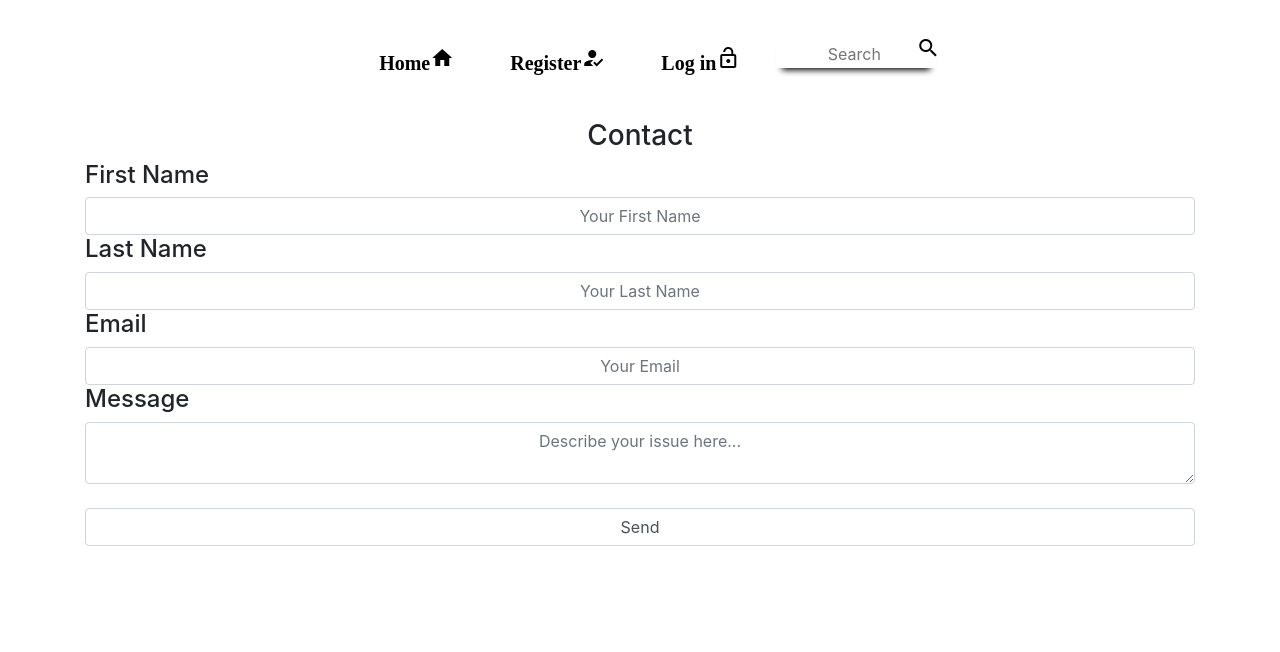
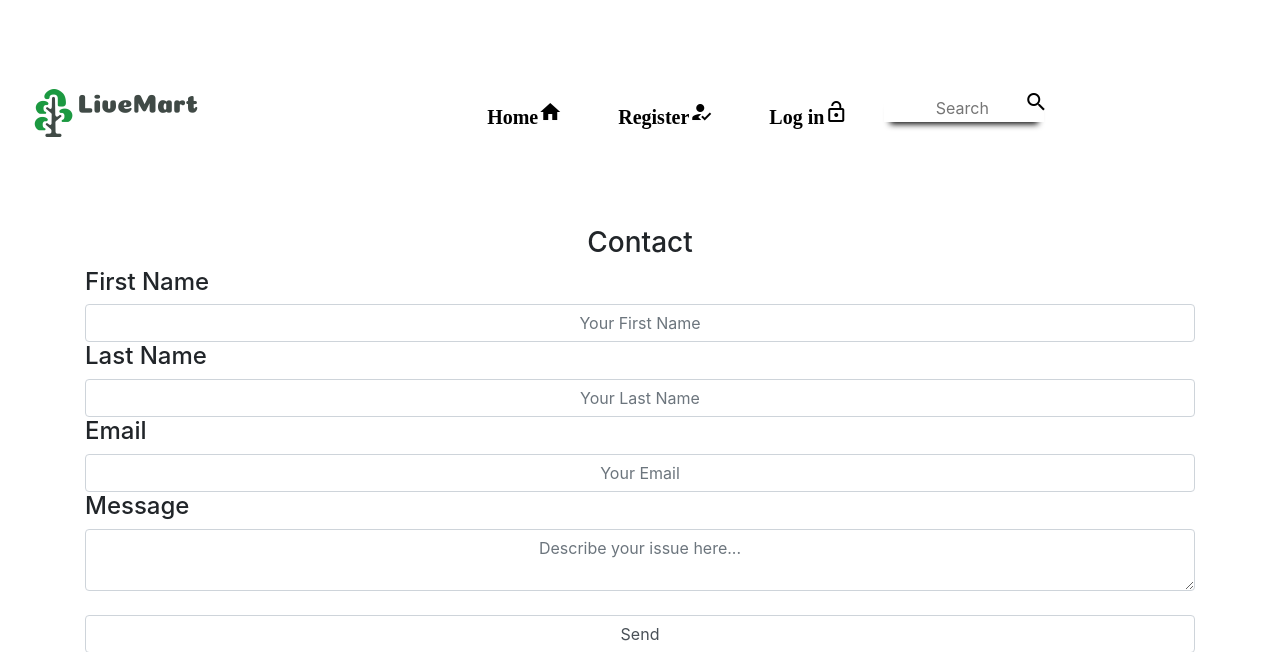
Before and after one commit to wiziz/grocery_cart, a Django app: page /contact in a window 1280 px wide. Shown: the top 652 px of the page. Run offline with Django 3.2, Linux system fonts and the light colour scheme; some libraries are stand-ins or nearby versions.

Commit message:
payments and logo

```diff
--- a/ecommerce/templates/html/nav.html
+++ b/ecommerce/templates/html/nav.html
@@ -34,7 +34,7 @@
 
 
         <nav class="navbar navbar-expand-lg  navbar-light">
-            <!-- <a class="navbar-brand" href="{% url 'homeMain' %}"><img  id="brand" src="{% static 'images/branch.png' %}"/></a> -->
+            <a class="navbar-brand" href="{% url 'homeMain' %}"><img  id="brand" src="{% static 'images/branch.png' %}"/></a>
             <button class="navbar-toggler" type="button" data-toggle="collapse" data-target="#navbarNav" aria-controls="navbarNav" aria-expanded="false" aria-label="Toggle navigation">
               <span class="navbar-toggler-icon" style="border:none "></span>
             </button>
```
Also changed, not shown: db.sqlite3, static/images/branch.png.
